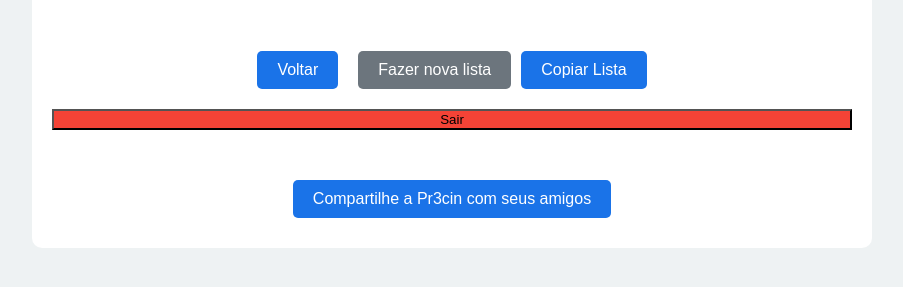
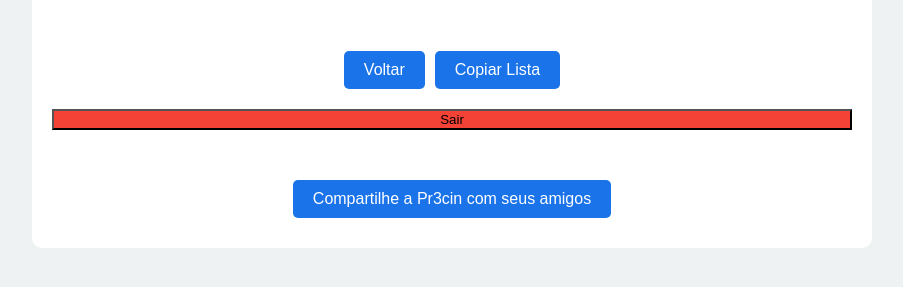
Before and after one commit to costavalmir/Pr3cin5.0, a Flask app: template templates/resultado.html in a window 1280 px wide. Shown: the part 177-464 px from the top of the page, without its empty margins (188-1091 px from the left). Run offline with Flask 3, Linux system fonts and the light colour scheme; the template is opened without the code that fills it, so the values that code supplies are empty; parts of the project's set-up code (start-up, migrations or seed data) failed here and were passed over.

Commit message:
Update resultado.html

```diff
--- a/templates/resultado.html
+++ b/templates/resultado.html
@@ -140,7 +140,6 @@
 
         <div class="botoes-voltar">
             <button class="btn" onclick="window.history.back()">Voltar</button>
-            <a href="/" class="btn btn-secondary">Fazer nova lista</a>
             <button class="btn" onclick="copiarLista()">Copiar Lista</button>
         </div>
 
```
